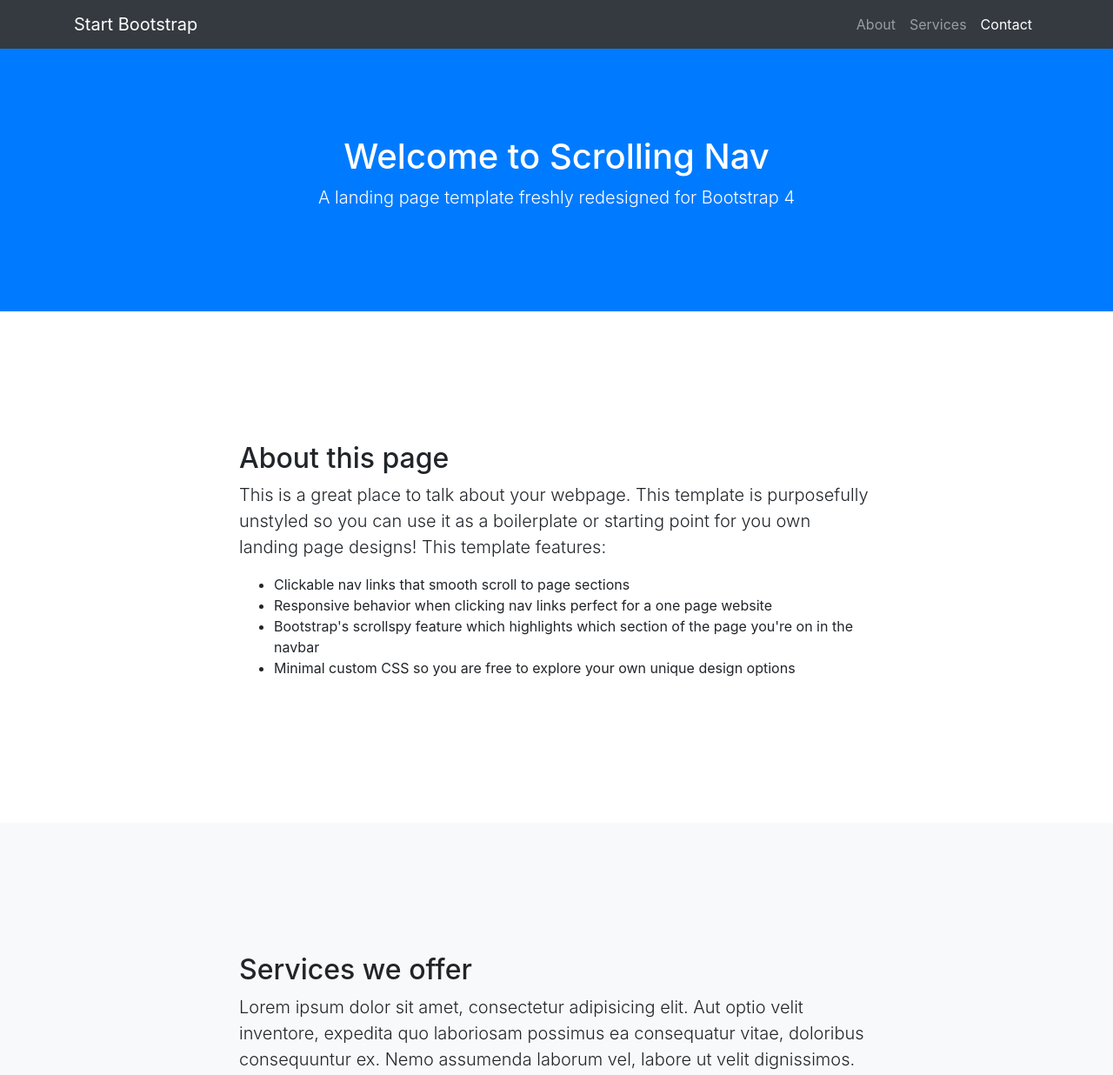
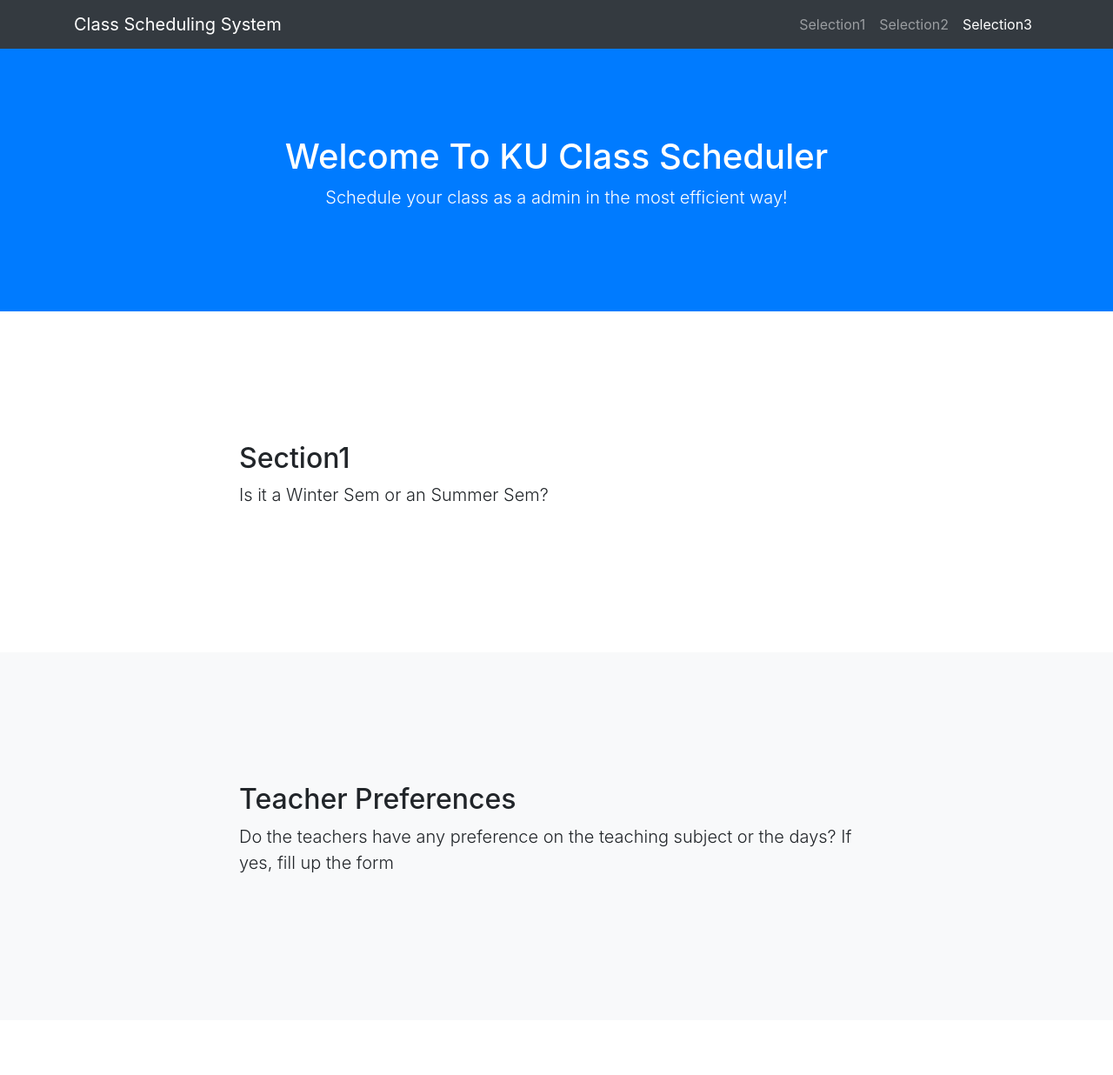
Before and after one commit to npsedhain/University-Course-Scheduling-System, a website with bundled scripts: page index.html in a window 1280 px wide. Shown: the top 1236 px of the page at 87% size. Built offline with nearby package versions, Linux system fonts and the light colour scheme.

Commit message:
Front end also started

```diff
--- a/index.html
+++ b/index.html
@@ -8,7 +8,7 @@
     <meta name="description" content="">
     <meta name="author" content="">
 
-    <title>Scrolling Nav - Start Bootstrap Template</title>
+    <title>Kathmandu University Schedule</title>
 
     <!-- Bootstrap core CSS -->
     <link href="vendor/bootstrap/css/bootstrap.min.css" rel="stylesheet">
@@ -23,20 +23,20 @@
     <!-- Navigation -->
     <nav class="navbar navbar-expand-lg navbar-dark bg-dark fixed-top" id="mainNav">
       <div class="container">
-        <a class="navbar-brand js-scroll-trigger" href="#page-top">Start Bootstrap</a>
+        <a class="navbar-brand js-scroll-trigger" href="#page-top">Class Scheduling System</a>
         <button class="navbar-toggler" type="button" data-toggle="collapse" data-target="#navbarResponsive" aria-controls="navbarResponsive" aria-expanded="false" aria-label="Toggle navigation">
           <span class="navbar-toggler-icon"></span>
         </button>
         <div class="collapse navbar-collapse" id="navbarResponsive">
           <ul class="navbar-nav ml-auto">
             <li class="nav-item">
-              <a class="nav-link js-scroll-trigger" href="#about">About</a>
+              <a class="nav-link js-scroll-trigger" href="#about">Selection1</a>
             </li>
             <li class="nav-item">
-              <a class="nav-link js-scroll-trigger" href="#services">Services</a>
+              <a class="nav-link js-scroll-trigger" href="#services">Selection2</a>
             </li>
             <li class="nav-item">
-              <a class="nav-link js-scroll-trigger" href="#contact">Contact</a>
+              <a class="nav-link js-scroll-trigger" href="#contact">Selection3</a>
             </li>
           </ul>
         </div>
@@ -45,8 +45,8 @@
 
     <header class="bg-primary text-white">
       <div class="container text-center">
-        <h1>Welcome to Scrolling Nav</h1>
-        <p class="lead">A landing page template freshly redesigned for Bootstrap 4</p>
+        <h1>Welcome To KU Class Scheduler</h1>
+        <p class="lead">Schedule your class as a admin in the most efficient way!</p>
       </div>
     </header>
 
@@ -54,14 +54,9 @@
       <div class="container">
         <div class="row">
           <div class="col-lg-8 mx-auto">
-            <h2>About this page</h2>
-            <p class="lead">This is a great place to talk about your webpage. This template is purposefully unstyled so you can use it as a boilerplate or starting point for you own landing page designs! This template features:</p>
-            <ul>
-              <li>Clickable nav links that smooth scroll to page sections</li>
-              <li>Responsive behavior when clicking nav links perfect for a one page website</li>
-              <li>Bootstrap's scrollspy feature which highlights which section of the page you're on in the navbar</li>
-              <li>Minimal custom CSS so you are free to explore your own unique design options</li>
-            </ul>
+            <h2>Section1</h2>
+            <p class="lead">Is it a Winter Sem or an Summer Sem?</p>
+
           </div>
         </div>
       </div>
@@ -71,8 +66,8 @@
       <div class="container">
         <div class="row">
           <div class="col-lg-8 mx-auto">
-            <h2>Services we offer</h2>
-            <p class="lead">Lorem ipsum dolor sit amet, consectetur adipisicing elit. Aut optio velit inventore, expedita quo laboriosam possimus ea consequatur vitae, doloribus consequuntur ex. Nemo assumenda laborum vel, labore ut velit dignissimos.</p>
+            <h2>Teacher Preferences</h2>
+            <p class="lead">Do the teachers have any preference on the teaching subject or the days? If yes, fill up the form</p>
           </div>
         </div>
       </div>
@@ -82,8 +77,8 @@
       <div class="container">
         <div class="row">
           <div class="col-lg-8 mx-auto">
-            <h2>Contact us</h2>
-            <p class="lead">Lorem ipsum dolor sit amet, consectetur adipisicing elit. Vero odio fugiat voluptatem dolor, provident officiis, id iusto! Obcaecati incidunt, qui nihil beatae magnam et repudiandae ipsa exercitationem, in, quo totam.</p>
+            <h2>Class Available</h2>
+            <p class="lead">Which classes are available? Fill up the form again!</p>
           </div>
         </div>
       </div>
@@ -92,7 +87,7 @@
     <!-- Footer -->
     <footer class="py-5 bg-dark">
       <div class="container">
-        <p class="m-0 text-center text-white">Copyright &copy; Your Website 2017</p>
+        <p class="m-0 text-center text-white">Copyright &copy; Ashutosh Chapagain</p>
       </div>
       <!-- /.container -->
     </footer>
```
